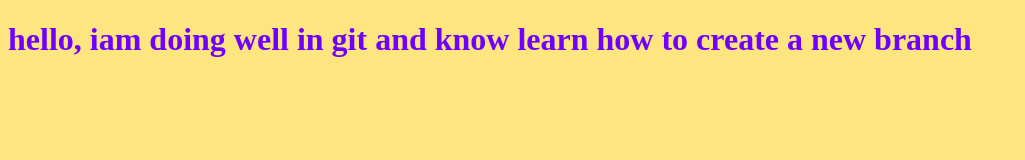
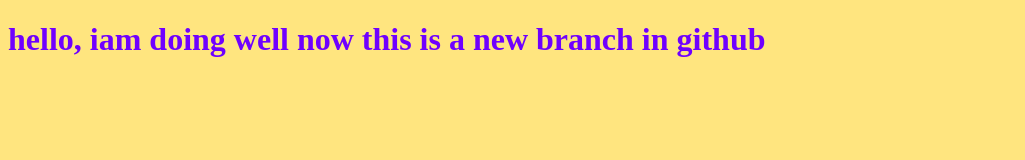
Before and after one commit to engsac11d/my-project, a plain HTML site: page index.html in a window 1280 px wide. Shown: the whole page, without its empty margins (0-1025 px from the left). Drawn offline with Linux system fonts and the light colour scheme.

Commit message:
edit the html file

```diff
--- a/index.html
+++ b/index.html
@@ -8,7 +8,7 @@
     <link rel="stylesheet" href="style.css"
 </head>
 <body>
-    <h1> hello, iam doing well in git and know learn how to create a new branch </h1>
+    <h1> hello, iam doing well now this is a new branch in github </h1>
     <script src="app.js"></script>
 </body>
 </html>
```
